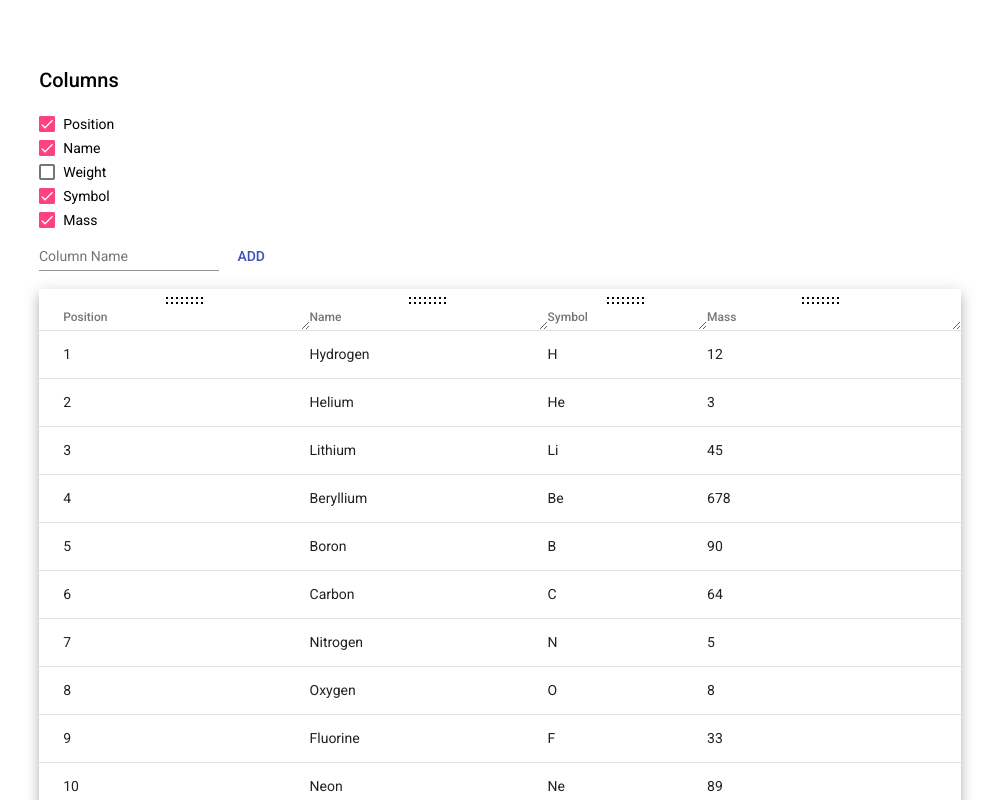
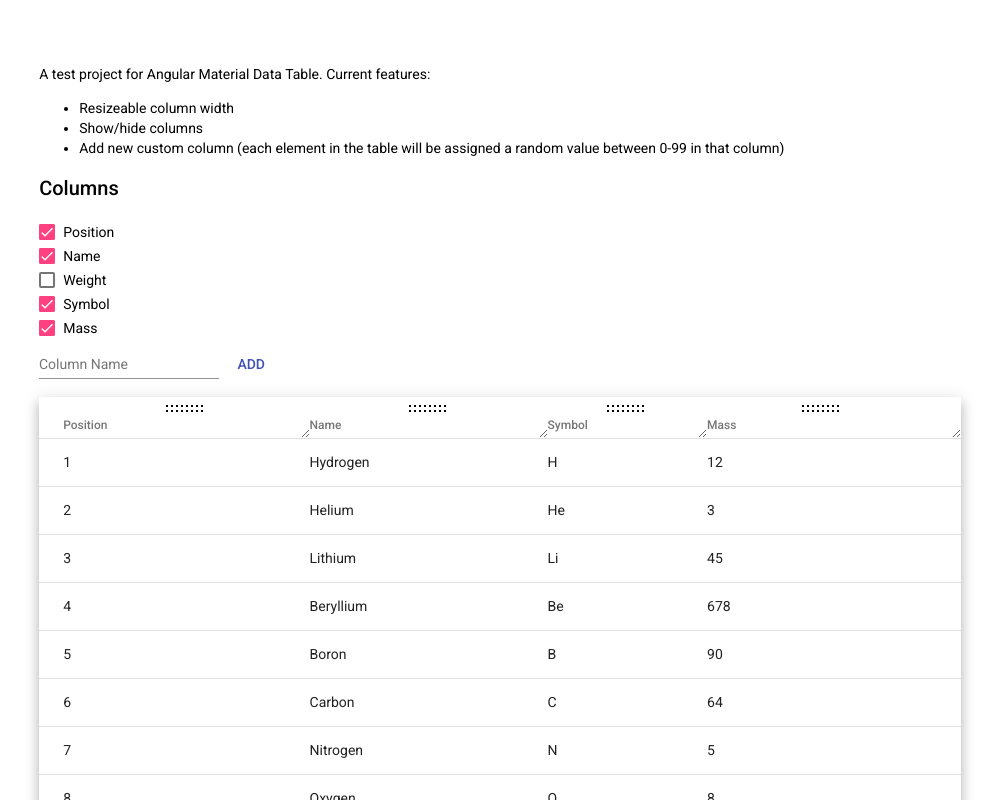
Before and after one commit to lehti29/tabletest, an Angular app: page / in a window 1280 px wide. Shown: the top 800 px of the page, without its empty margins (140-1139 px from the left). Built offline with nearby package versions, Linux system fonts and the light colour scheme.

Commit message:
Info text

```diff
--- a/src/app/table/table.component.html
+++ b/src/app/table/table.component.html
@@ -1,10 +1,19 @@
 <div class="container">
+  <div class="info">
+    <p>A test project for Angular Material Data Table. Current features:</p>
+    <ul>
+      <li>Resizeable column width</li>
+      <li>Show/hide columns</li>
+      <li>Add new custom column (each element in the table will be assigned a random value between 0-99 in that column)</li>
+    </ul>
+  </div>
   <div class="checkbox-container">
     <h2>
       Columns
     </h2>
     <div *ngFor="let column of allColumnsInfo">
-      <mat-checkbox [checked]="column.isVisible" (change)="toggleColumn($event)" [value]="column.key" class="capitalize">
+      <mat-checkbox [checked]="column.isVisible" (change)="toggleColumn($event)" [value]="column.key"
+        class="capitalize">
         {{column.key}}
       </mat-checkbox>
     </div>
--- a/src/app/table/table.component.scss
+++ b/src/app/table/table.component.scss
@@ -1,7 +1,7 @@
 div.container {
   padding: 5%;
 
-  .checkbox-container, table {
+  .checkbox-container, table, div.info {
     margin: auto;
     width: 80%;
   }
```
